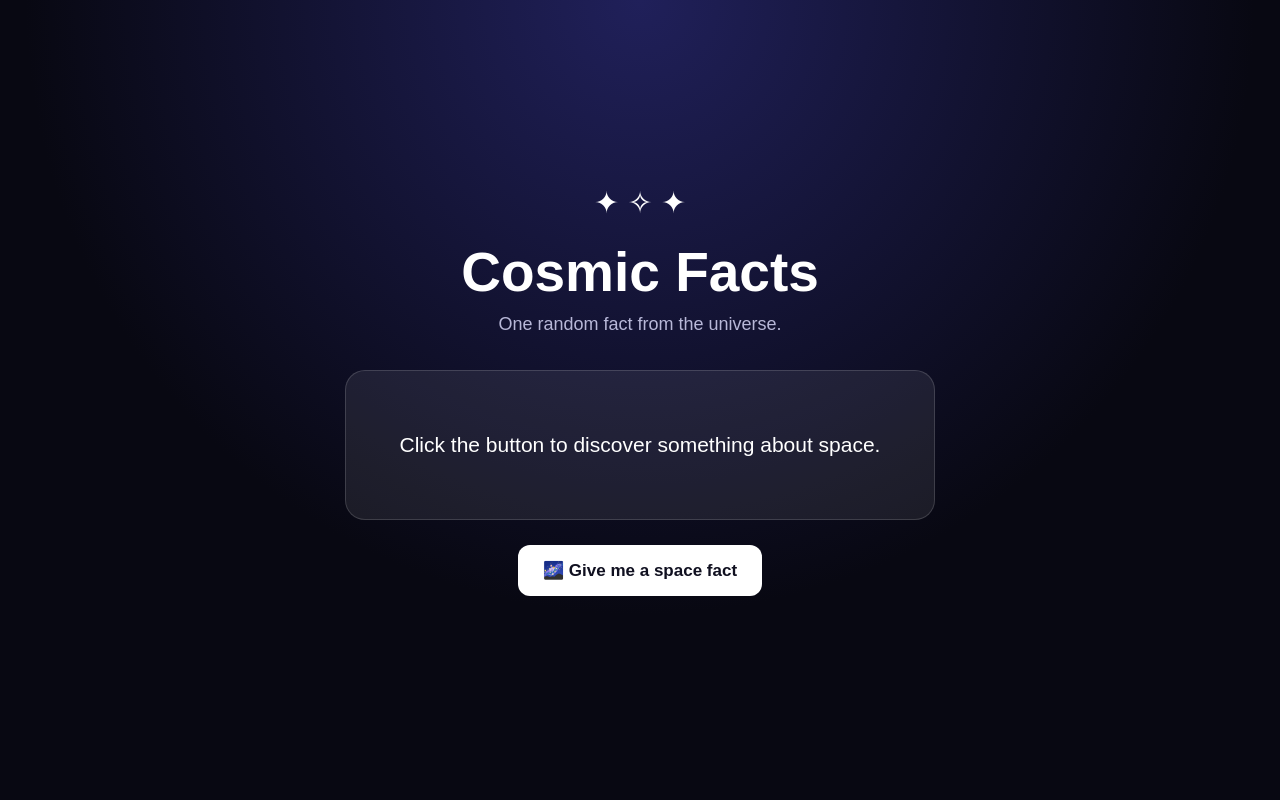
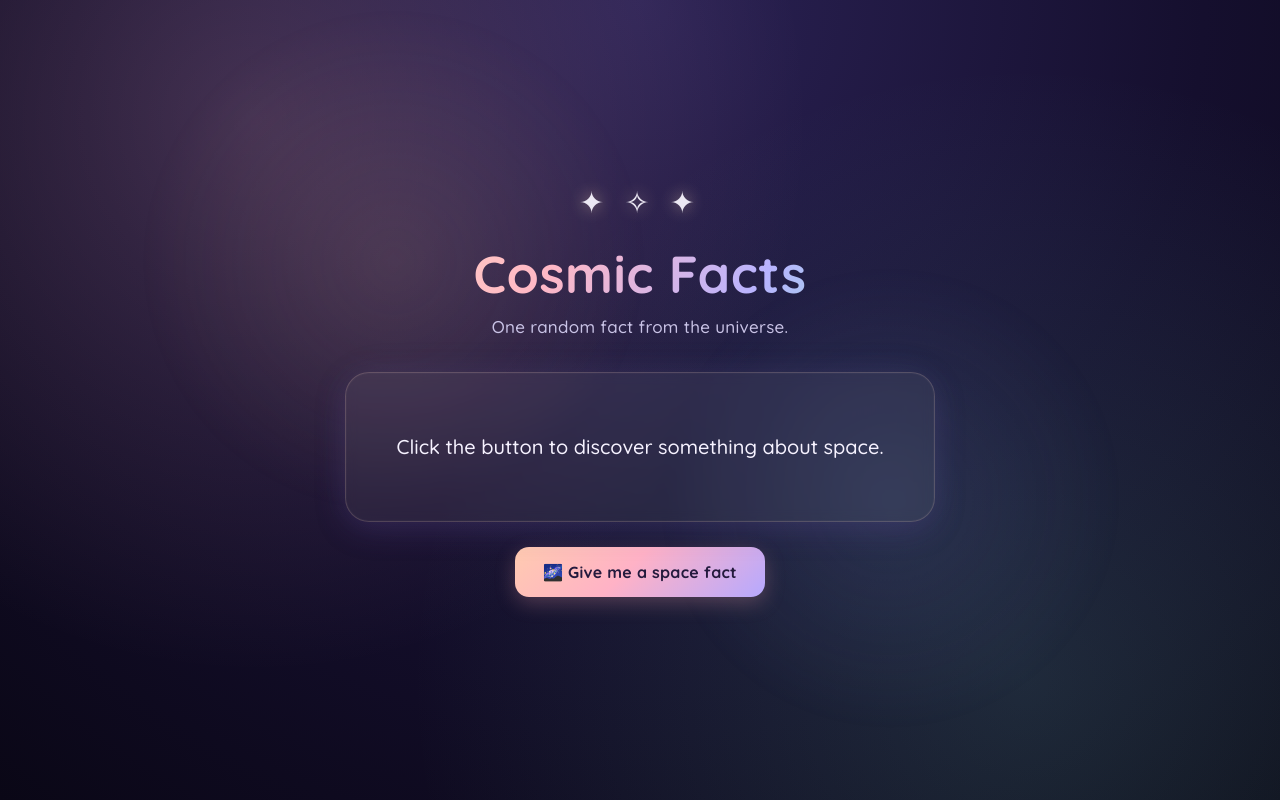
Before and after one commit to Shifu-cloud9/Space-fact-generator, a website: page index.html in a window 1280 px wide. Drawn offline with Linux system fonts and the light colour scheme.

Commit message:
Update website design, used claude

```diff
--- a/style.css
+++ b/style.css
@@ -1,3 +1,5 @@
+@import url('https://fonts.googleapis.com/css2?family=Quicksand:wght@400;500;600;700&display=swap');
+
 * {
     box-sizing: border-box;
     margin: 0;
@@ -11,12 +13,37 @@ body {
     justify-content: center;
     align-items: center;
 
-    font-family: Arial, sans-serif;
+    font-family: 'Quicksand', 'Segoe UI', sans-serif;
 
     background:
-        radial-gradient(circle at top, #20205a, #080812 60%);
+        radial-gradient(circle at 20% 15%, rgba(255, 183, 197, 0.18), transparent 45%),
+        radial-gradient(circle at 80% 85%, rgba(120, 220, 200, 0.15), transparent 50%),
+        radial-gradient(circle at top, #2b2255 0%, #150f2e 55%, #0a0716 100%);
 
-    color: white;
+    background-attachment: fixed;
+
+    color: #f3f0fa;
+
+    overflow: hidden;
+    position: relative;
+}
+
+/* soft drifting nebula glow behind everything */
+body::before {
+    content: "";
+    position: fixed;
+    inset: -20%;
+    background:
+        radial-gradient(circle, rgba(255, 200, 150, 0.10) 0%, transparent 40%) 15% 20% / 60% 60% no-repeat,
+        radial-gradient(circle, rgba(150, 180, 255, 0.10) 0%, transparent 40%) 80% 70% / 55% 55% no-repeat;
+    animation: drift 22s ease-in-out infinite alternate;
+    pointer-events: none;
+    z-index: 0;
+}
+
+@keyframes drift {
+    0%   { transform: translate(0, 0) scale(1); }
+    100% { transform: translate(3%, -3%) scale(1.08); }
 }
 
 .container {
@@ -25,30 +52,54 @@ body {
     text-align: center;
 
     padding: 50px 30px;
+
+    position: relative;
+    z-index: 1;
 }
 
 .stars {
     font-size: 30px;
     margin-bottom: 20px;
+
+    letter-spacing: 6px;
+
+    filter: drop-shadow(0 0 8px rgba(255, 220, 180, 0.6));
+
+    animation: twinkle 3s ease-in-out infinite;
+}
+
+@keyframes twinkle {
+    0%, 100% { opacity: 0.85; }
+    50%      { opacity: 1; }
 }
 
 h1 {
-    font-size: 55px;
+    font-size: 52px;
+    font-weight: 700;
     margin-bottom: 10px;
+
+    background: linear-gradient(120deg, #ffd9c2 0%, #ffb7c5 35%, #b8b3ff 70%, #8de8d3 100%);
+    -webkit-background-clip: text;
+    background-clip: text;
+    color: transparent;
+
+    letter-spacing: 0.5px;
 }
 
 .subtitle {
-    color: #b8b8d8;
+    color: #c9c3e6;
     margin-bottom: 35px;
-    font-size: 18px;
+    font-size: 17px;
+    font-weight: 500;
+    letter-spacing: 0.3px;
 }
 
 .fact-box {
-    background: rgba(255, 255, 255, 0.08);
+    background: rgba(255, 255, 255, 0.06);
 
-    border: 1px solid rgba(255, 255, 255, 0.15);
+    border: 1px solid rgba(255, 216, 200, 0.18);
 
-    border-radius: 20px;
+    border-radius: 24px;
 
     padding: 35px;
 
@@ -59,41 +110,71 @@ h1 {
     justify-content: center;
 
     margin-bottom: 25px;
+
+    backdrop-filter: blur(6px);
+
+    box-shadow:
+        0 0 0 1px rgba(255, 255, 255, 0.02) inset,
+        0 8px 30px rgba(90, 60, 150, 0.25),
+        0 0 40px rgba(150, 220, 200, 0.06);
+
+    transition: box-shadow 0.4s ease, transform 0.4s ease;
+}
+
+.fact-box:hover {
+    box-shadow:
+        0 0 0 1px rgba(255, 255, 255, 0.04) inset,
+        0 8px 34px rgba(90, 60, 150, 0.3),
+        0 0 55px rgba(150, 220, 200, 0.12);
 }
 
 #fact {
-    font-size: 21px;
-    line-height: 1.6;
+    font-size: 20px;
+    line-height: 1.7;
+    color: #f6f2ff;
+    font-weight: 500;
 }
 
 button {
     border: none;
 
-    padding: 15px 25px;
+    padding: 15px 28px;
 
-    border-radius: 12px;
+    border-radius: 14px;
 
-    font-size: 17px;
-    font-weight: bold;
+    font-size: 16px;
+    font-weight: 700;
+    font-family: inherit;
+    letter-spacing: 0.3px;
 
     cursor: pointer;
 
-    background: white;
-    color: #101020;
+    background: linear-gradient(135deg, #ffcbb0, #ffb2c6 45%, #b6a9ff 100%);
+    color: #241a3d;
 
-    transition: transform 0.2s;
+    box-shadow: 0 6px 20px rgba(255, 170, 180, 0.25);
+
+    transition: transform 0.2s ease, box-shadow 0.2s ease;
 }
 
 button:hover {
     transform: translateY(-2px);
+    box-shadow: 0 10px 26px rgba(255, 170, 180, 0.35);
+}
+
+button:active {
+    transform: translateY(0px);
 }
 
 button:disabled {
-    opacity: 0.6;
+    opacity: 0.55;
     cursor: wait;
+    box-shadow: none;
 }
 
 #status {
     margin-top: 20px;
-    color: #aaa;
+    color: #9d97c2;
+    font-size: 14px;
+    letter-spacing: 0.3px;
 }
```
